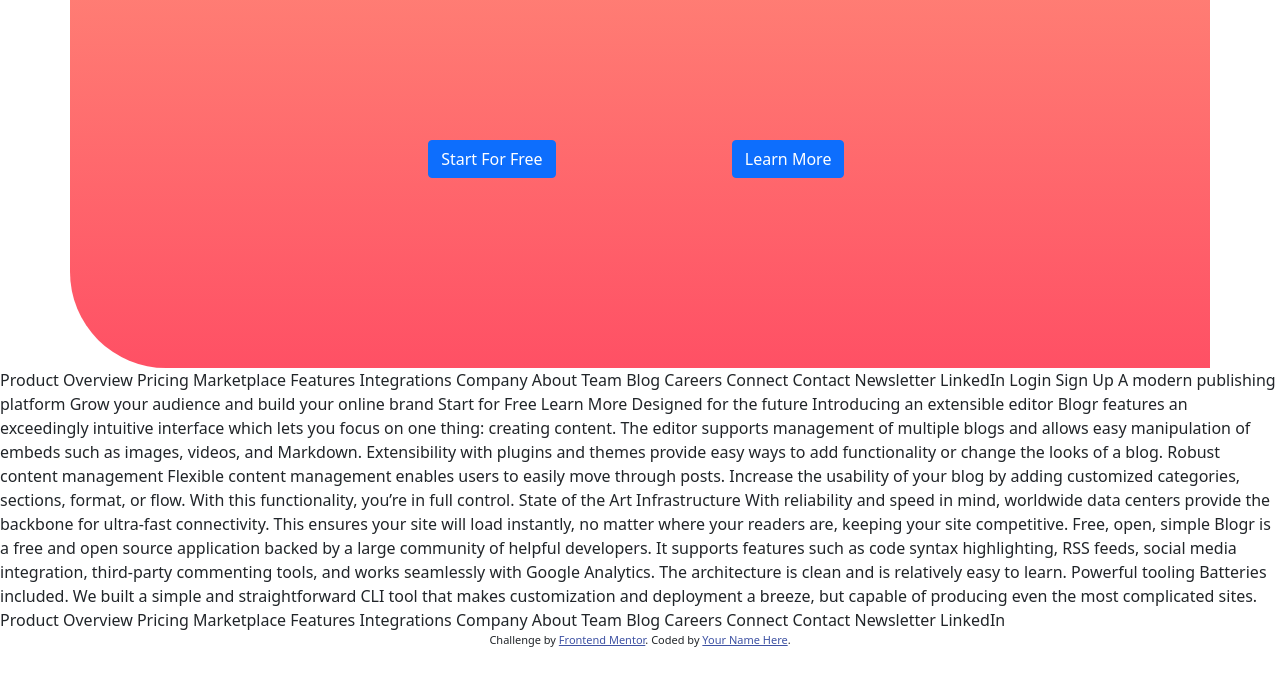
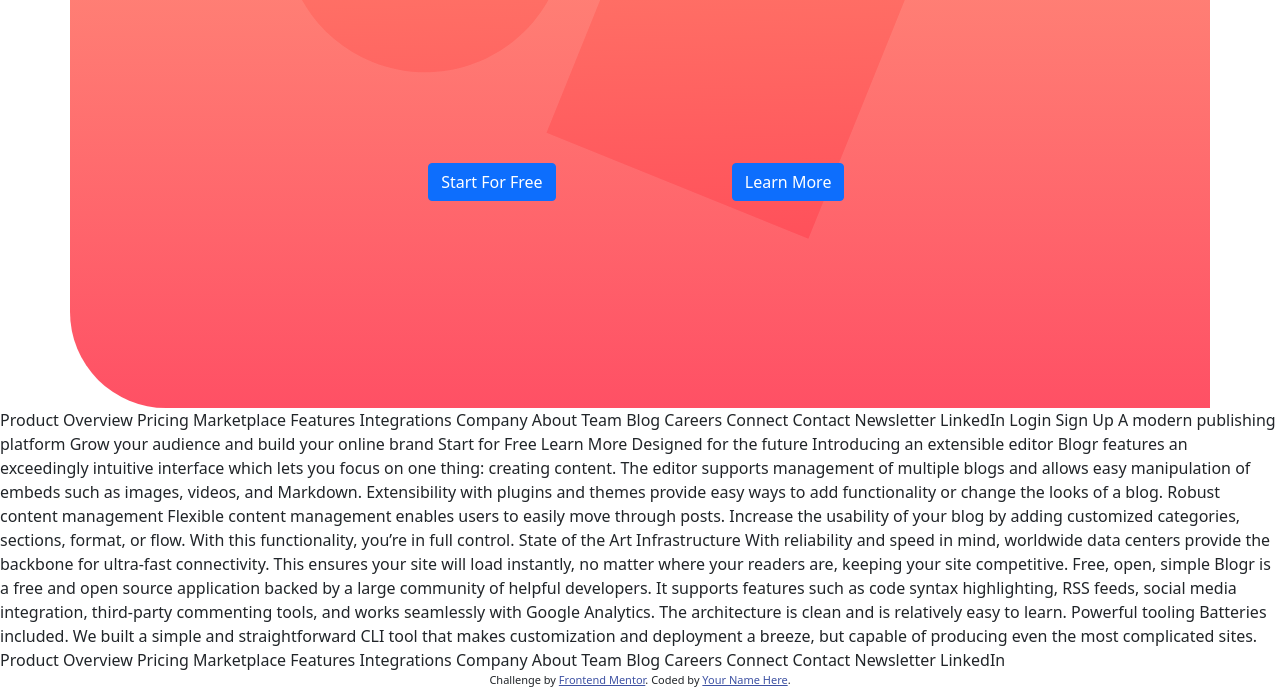
Before and after one commit to Blaine137/BlogrLandingPage, a website: page index.html in a window 1280 px wide. Shown: the part 248-937 px from the top of the page. Before the commit the page ends 897 px from the top, so only its background shows below. Drawn offline with nearby package versions, Linux system fonts and the light colour scheme; files whose address does not match are found by name.

Commit message:
added package.json and fixed background image

```diff
--- a/index.html
+++ b/index.html
@@ -22,7 +22,7 @@
   </style>
 </head>
 <body>
-  <div class="container wrapper">
+  <div class="container wrapper p-0">
     <nav class="navbar navbar-expand-lg navbar-light">
       <div class="container-fluid">
         <a class="navbar-brand" href="#">Blogr</a>
@@ -59,7 +59,7 @@
         </div>
       </div>
     </nav>
-    <header class="jumbotron">
+    <header class="jumbotron p-2">
       <div class="container h-75 d-grid justify-content-center flex-column">
         <div class="row align-content-end">
           <div class="col">
--- a/styles.css
+++ b/styles.css
@@ -14,13 +14,13 @@
     background:  linear-gradient(var(--backgroundGradientVeryLight), var(--backgroundGradientLight)), url('images//bg-pattern-intro.svg');
     background-repeat: no-repeat;
     background-size: cover;
-    background-position: right 85% bottom -60%;
+    background-position: bottom 0 right 70%;
     border-radius: 0 0 0 6rem;
 }
 
 
 .jumbotron{
-    height: 70vh;
+    height: 75vh;
 }
 
 /* url('images//bg-pattern-intro.svg') no-repeat center / cover */
```
Also changed, not shown: package.json (added, +19 -0 lines), 1 other file.
